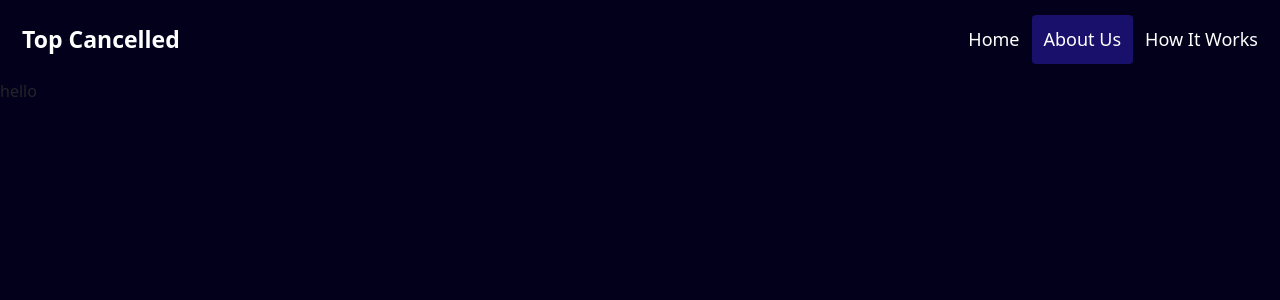
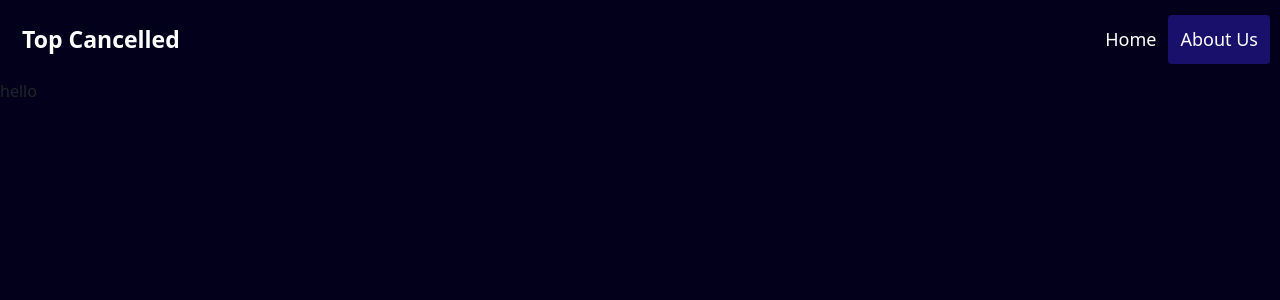
Before and after one commit to katelync12/boilerMakeHackathon2023, a Flask app: page /aboutUs.html in a window 1280 px wide. Shown: the top 300 px of the page. Run offline with Flask 2, Linux system fonts and the light colour scheme.

Commit message:
Add files via upload

```diff
--- a/templates/aboutUs.html
+++ b/templates/aboutUs.html
@@ -20,9 +20,8 @@
     <div class="header">
       <a href="index.html" class="active logo">Top Cancelled</a>
       <div class="header-right">
-        <a class="active" href="index.html">Home</a>
-        <a class="active active-page" href="aboutUs.html">About Us</a>
-        <a class="active" href="index.html">How It Works</a>
+        <a class="active" href={{ url_for('user') }}>Home</a>
+        <a class="active active-page" href={{ url_for('about') }}>About Us</a>
       </div>
     </div>
   </nav>
```
Also changed, not shown: templates/index.html (+18 -3 lines).
